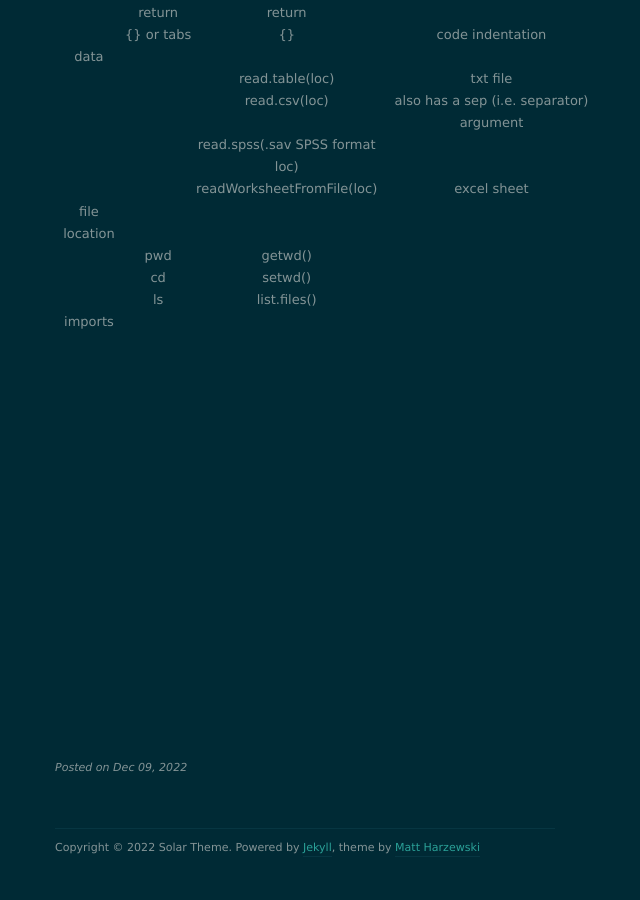
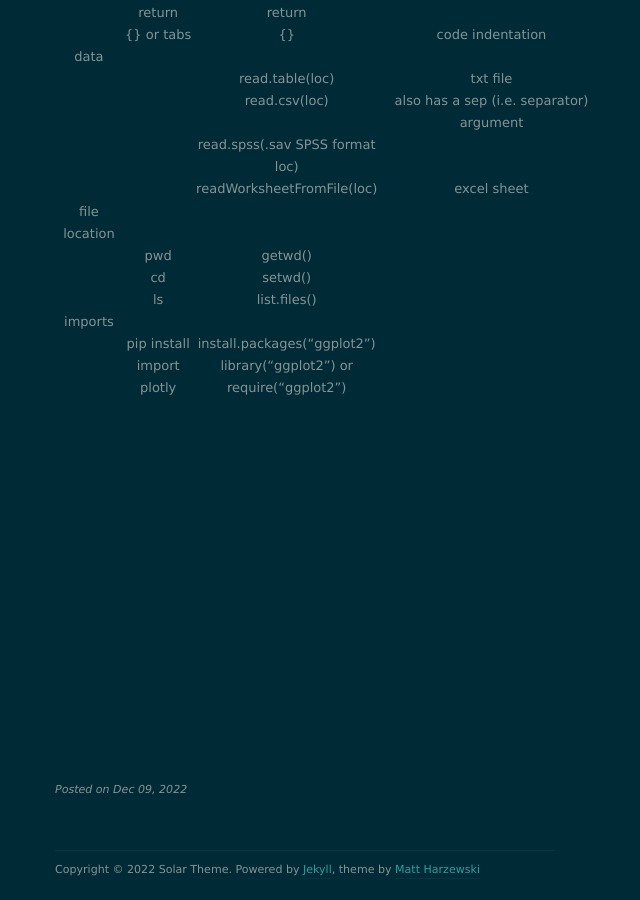
Before and after one commit to shashwat-r/shashwat-r.github.io, a Jekyll site: the page built from _posts/2022-12-10-learn-r.markdown, in a window 1280 px wide and 900 px high, scrolled down 2190 px. Shown: the whole window, without its empty margins (335-975 px from the left). Built offline with Jekyll 4.4.1, drawn with Linux system fonts in a browser that asks for light colours; nearby versions of some CDN libraries; before the commit the page ends 3067 px from its top, so only the background shows below that.

Commit message:
Update 2022-12-10-learn-r.markdown

```diff
--- a/_posts/2022-12-10-learn-r.markdown
+++ b/_posts/2022-12-10-learn-r.markdown
@@ -85,6 +85,8 @@ Basic R Syntax
 ||cd|setwd()|
 ||ls|list.files()|
 |imports|
+||pip install|install.packages("ggplot2")|
+||import plotly|library("ggplot2") or require("ggplot2")|
 ||||
 ||||
 ||||
@@ -102,5 +104,3 @@ Basic R Syntax
 ||||
 ||||
 ||||
-||||
-||||
```
